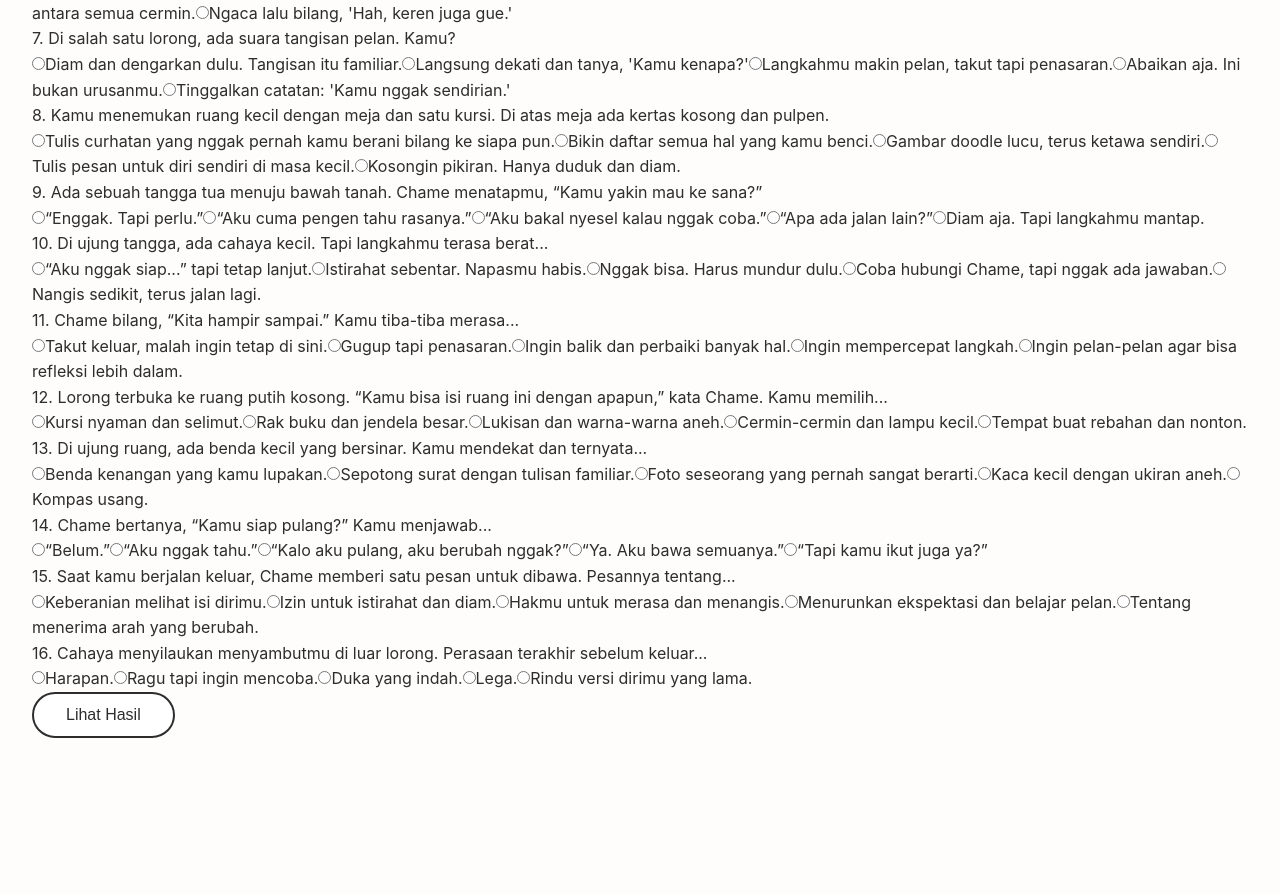
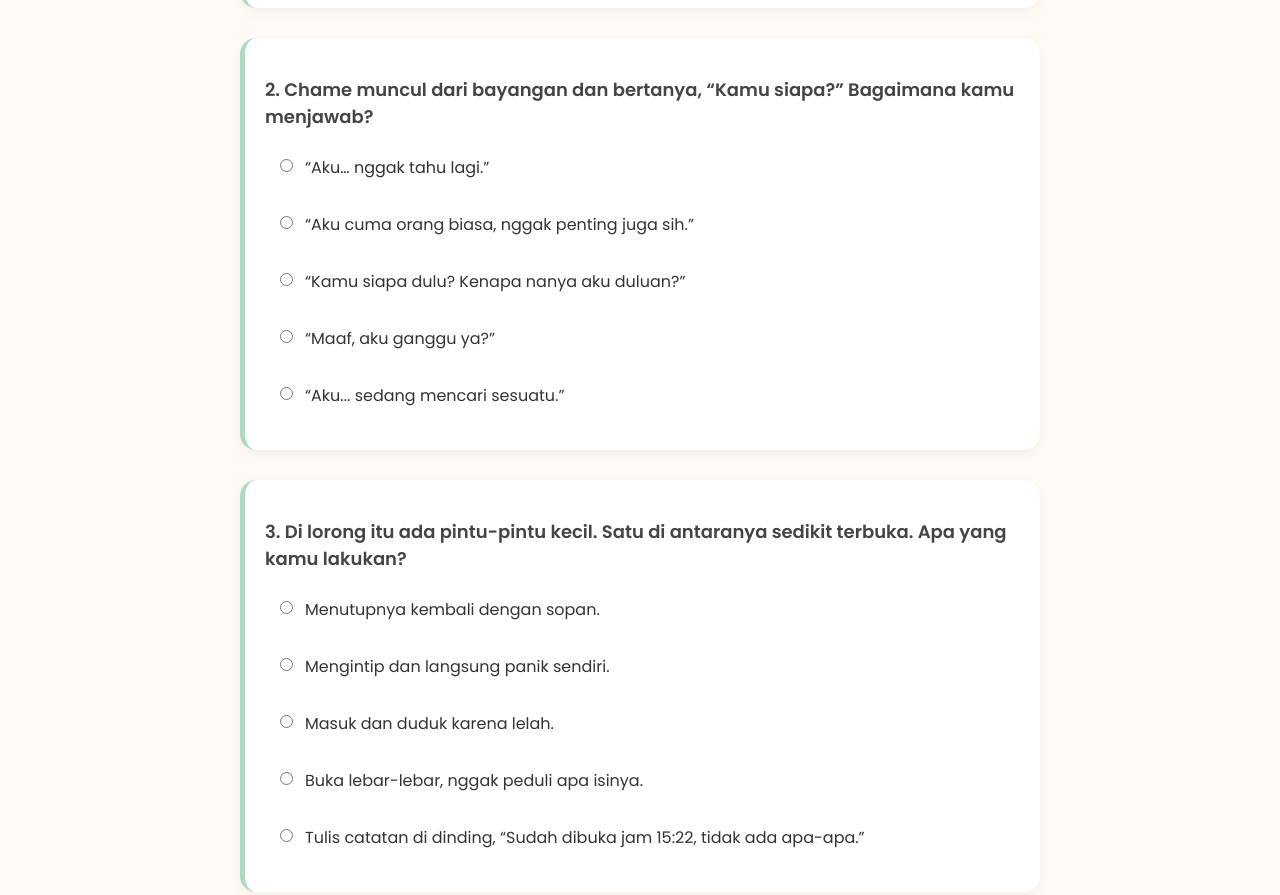
Before and after one commit to chamealone/draft-veggie-spirit, a plain HTML site: page quiz.html in a window 1280 px wide. Shown: the part 543-1438 px from the top of the page. Before the commit the page ends 1313 px from the top, so only its background shows below. Drawn offline with Linux system fonts and the light colour scheme.

Commit message:
Update style.css

```diff
--- a/style.css
+++ b/style.css
@@ -1,63 +1,76 @@
-/* Reset & Base */
-* {
+body {
+  font-family: 'Poppins', sans-serif;
+  background: #fffaf5;
+  color: #333;
   margin: 0;
   padding: 0;
-  box-sizing: border-box;
-}
-body {
-  font-family: 'Inter', sans-serif;
-  background-color: #fefdfb;
-  color: #2d2d2d;
-  line-height: 1.6;
-  display: flex;
-  justify-content: center;
-  align-items: center;
-  min-height: 100vh;
-  padding: 2rem;
 }
 
-main {
-  width: 100%;
+.container {
   max-width: 800px;
+  margin: 0 auto;
+  padding: 30px 20px;
 }
 
-.section {
-  display: flex;
-  flex-direction: column;
-  align-items: center;
+h1 {
   text-align: center;
-  gap: 1.5rem;
-  padding: 2rem;
+  font-size: 32px;
+  margin-bottom: 40px;
+  color: #5c715e;
 }
 
-.title-image {
-  width: 240px;
-  margin-bottom: 1rem;
+.question-box {
+  background: #ffffff;
+  border-radius: 16px;
+  box-shadow: 0 4px 12px rgba(0,0,0,0.05);
+  padding: 20px;
+  margin-bottom: 30px;
+  border-left: 5px solid #aed9c7;
 }
 
-.section-image {
-  width: 100%;
-  max-width: 600px;
-  border-radius: 16px;
-  box-shadow: 0 4px 16px rgba(0, 0, 0, 0.1);
+.question-text {
+  font-size: 18px;
+  font-weight: 600;
+  margin-bottom: 15px;
+  color: #444;
 }
 
-button {
-  background-color: white;
-  color: #2d2d2d;
-  border: 2px solid #2d2d2d;
-  padding: 0.75rem 2rem;
-  font-size: 1rem;
-  border-radius: 999px;
+.option {
+  display: flex;
+  align-items: flex-start;
+  margin-bottom: 12px;
+  font-size: 16px;
   cursor: pointer;
-  transition: background 0.3s, transform 0.2s;
+  padding: 10px;
+  border-radius: 10px;
+  transition: background 0.2s ease;
 }
 
-button:hover {
-  background-color: #f0f0f0;
-  transform: scale(1.03);
+.option:hover {
+  background: #f0f8f6;
 }
 
-.hidden {
-  display: none;
+.option input[type="radio"] {
+  margin-right: 12px;
+  margin-top: 4px;
+  accent-color: #6a9e80;
 }
+
+#submitBtn {
+  display: block;
+  width: 100%;
+  max-width: 300px;
+  margin: 40px auto 0;
+  padding: 15px 20px;
+  font-size: 18px;
+  background-color: #6a9e80;
+  color: white;
+  border: none;
+  border-radius: 12px;
+  cursor: pointer;
+  transition: background-color 0.3s ease;
+}
+
+#submitBtn:hover {
+  background-color: #58846d;
+}
```
